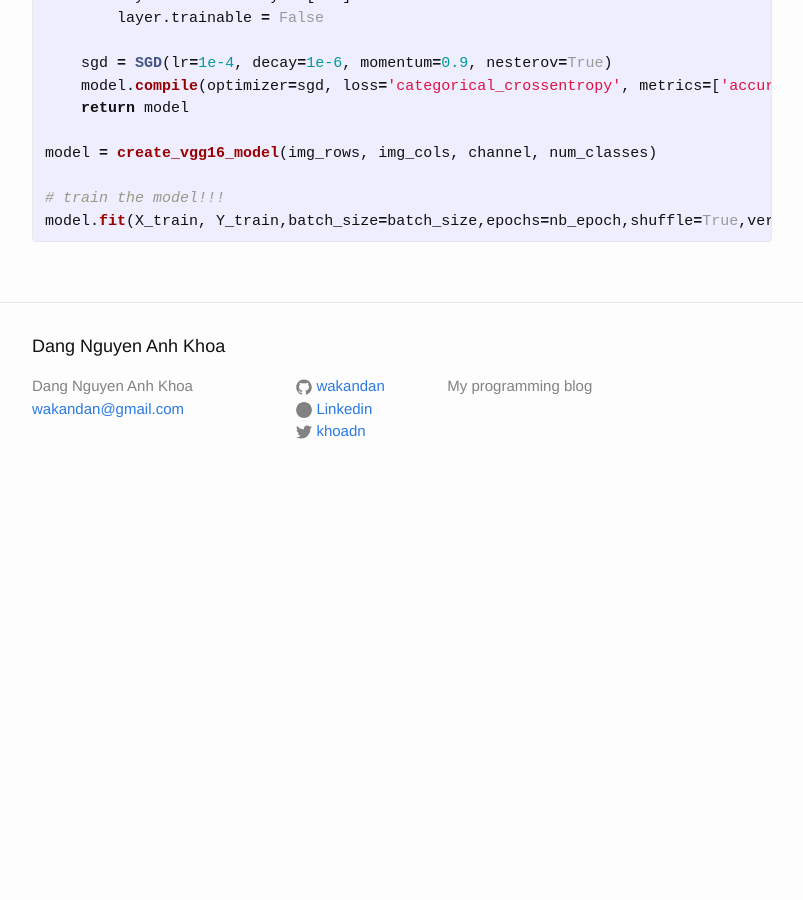
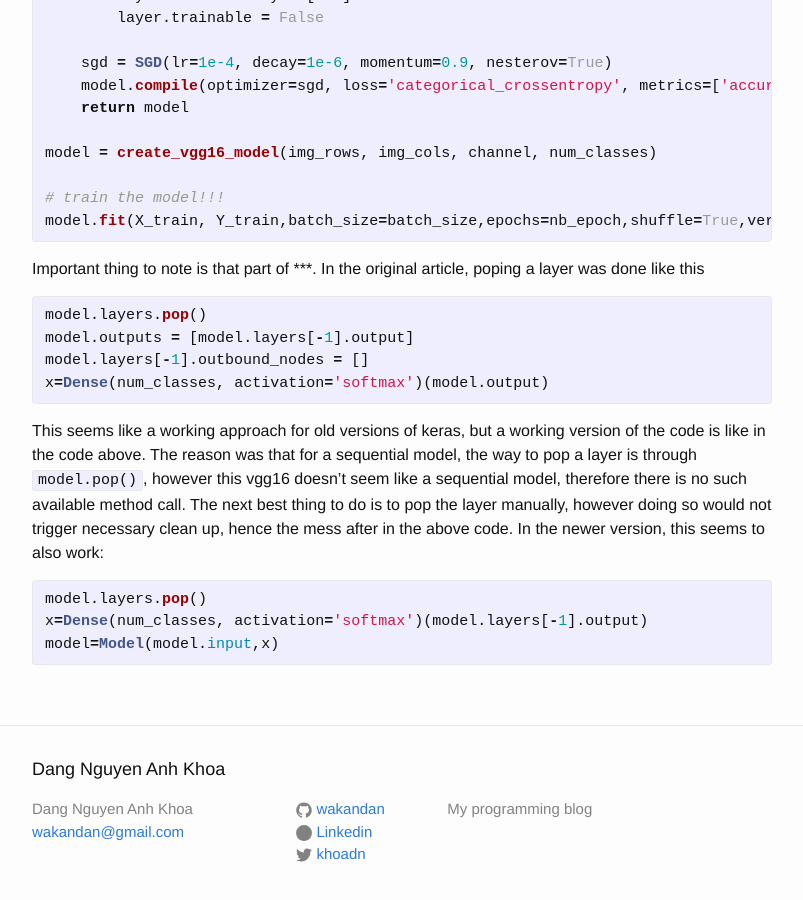
Before and after one commit to wakandan/wakandan.github.io, a Jekyll site: the page built from _posts/2018-04-05-working-code-for-transfer-learning-tutorial.markdown, in a window 1280 px wide and 900 px high, scrolled down 3744 px. Shown: the whole window, without its empty margins (238-1041 px from the left). Built offline with Jekyll 4.4.1, drawn with Linux system fonts in a browser that asks for light colours; before the commit the page ends 4247 px from its top, so only the background shows below that.

Commit message:
add blog to justify poping a layer

```diff
--- a/_posts/2018-04-05-working-code-for-transfer-learning-tutorial.markdown
+++ b/_posts/2018-04-05-working-code-for-transfer-learning-tutorial.markdown
@@ -164,3 +164,20 @@ model = create_vgg16_model(img_rows, img_cols, channel, num_classes)
 model.fit(X_train, Y_train,batch_size=batch_size,epochs=nb_epoch,shuffle=True,verbose=1,validation_data=(X_valid, Y_valid))
 
 {% endhighlight %}
+
+Important thing to note is that part of \*\*\*. In the original article, poping a layer was done like this
+
+{% highlight python %}
+model.layers.pop()
+model.outputs = [model.layers[-1].output]
+model.layers[-1].outbound_nodes = []
+x=Dense(num_classes, activation='softmax')(model.output)
+{% endhighlight %}
+
+This seems like a working approach for old versions of keras, but a working version of the code is like in the code above. The reason was that for a sequential model, the way to pop a layer is through `model.pop()`, however this vgg16 doesn't seem like a sequential model, therefore there is no such available method call. The next best thing to do is to pop the layer manually, however doing so would not trigger necessary clean up, hence the mess after in the above code. In the newer version, this seems to also work:
+
+{% highlight python %}
+model.layers.pop()
+x=Dense(num_classes, activation='softmax')(model.layers[-1].output)
+model=Model(model.input,x)
+{% endhighlight %}
```
